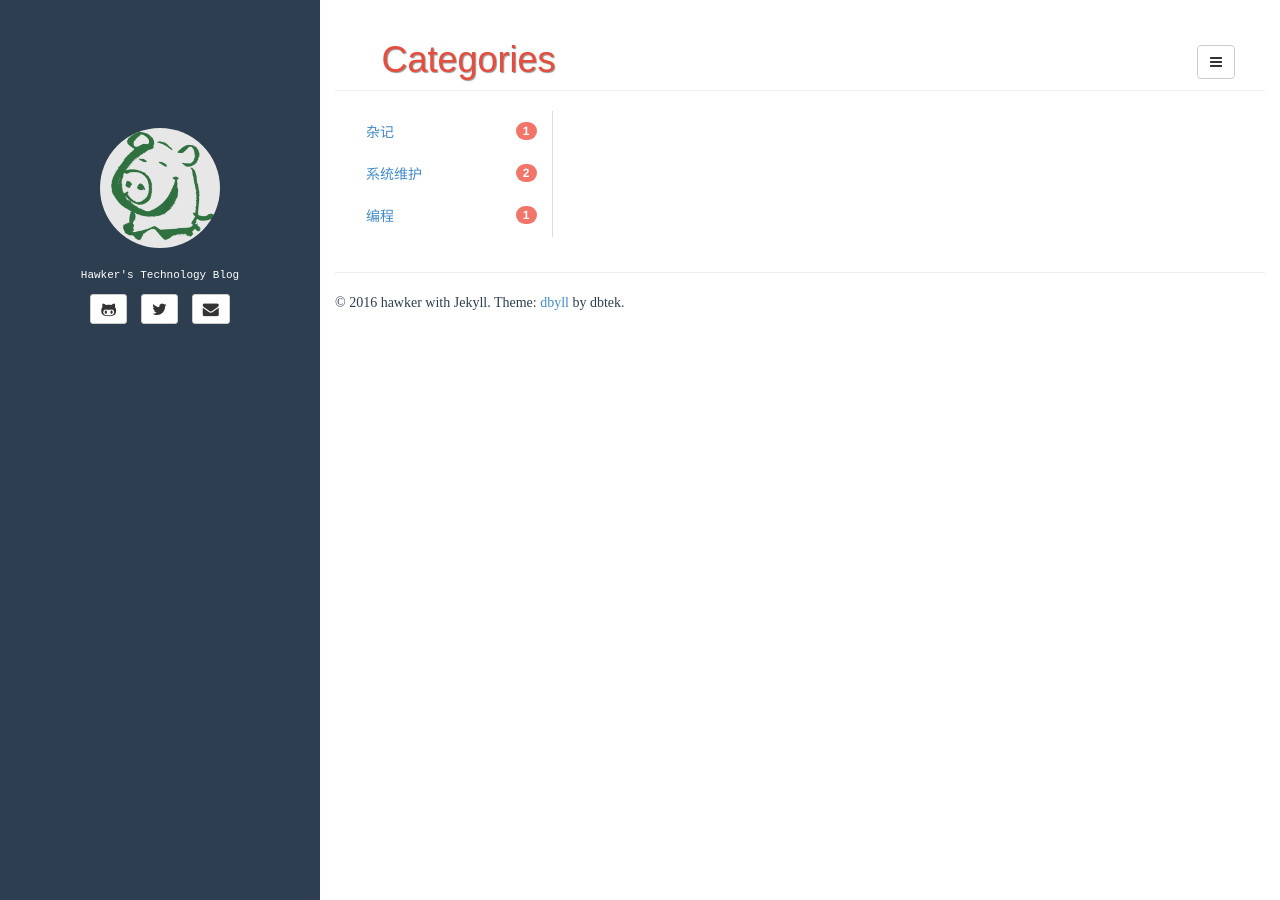
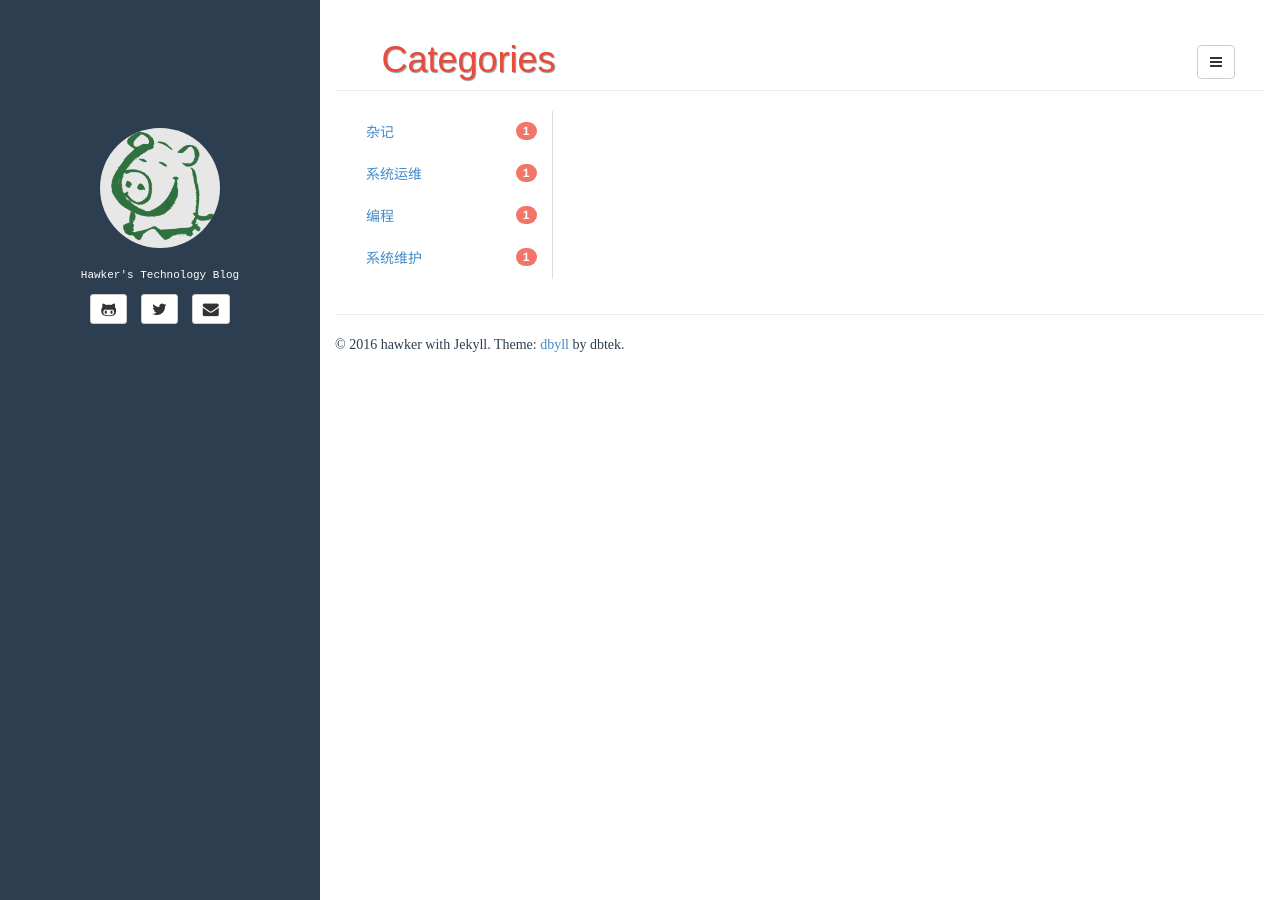
Before and after one commit to hawkxiang/hawkxiang.github.io, a Jekyll site: the page built from categories/index.html, in a window 1280 px wide. Built offline with Jekyll 4.4.1, drawn with Linux system fonts in a browser that asks for light colours; comment, search, counter and statistics services are not loaded.

Commit message:
change tag

```diff
--- a/_posts/2015.12-17/2015-12-17-CentOS-initial-set.md
+++ b/_posts/2015.12-17/2015-12-17-CentOS-initial-set.md
@@ -5,9 +5,9 @@ author: hawker
 permalink: /2015/12/CentOS-initial-setup.html
 date: 2015-12-17 21:03:00
 category:
-    - 系统维护
+    - 系统运维
 tags:
-    - CentOS
+    - Linux
 ---
 CentOS一直是liunx server的稳定系统，前端时间安装新的CentOS 7，重启后一直无法进入图形界面，当然文字界面进入很正常。可能是以前给服务器装系统很少安装Gnome Or KDE 的缘故，初见这个问题时十分费解，也可能是CentOS 7的初始化设置太简陋的缘故，总之解决这个问题花费了一些精力。
 &nbsp;
```
